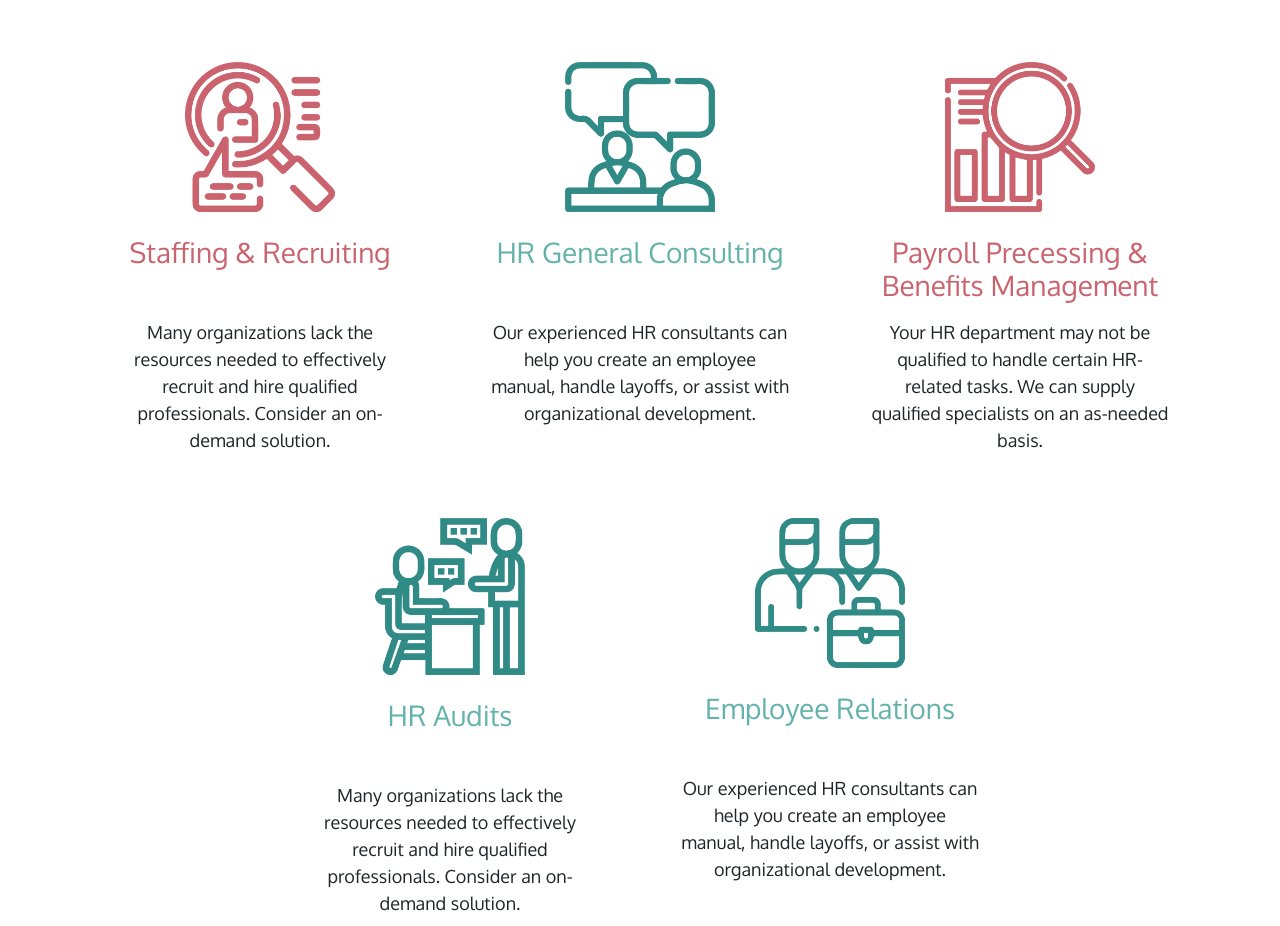
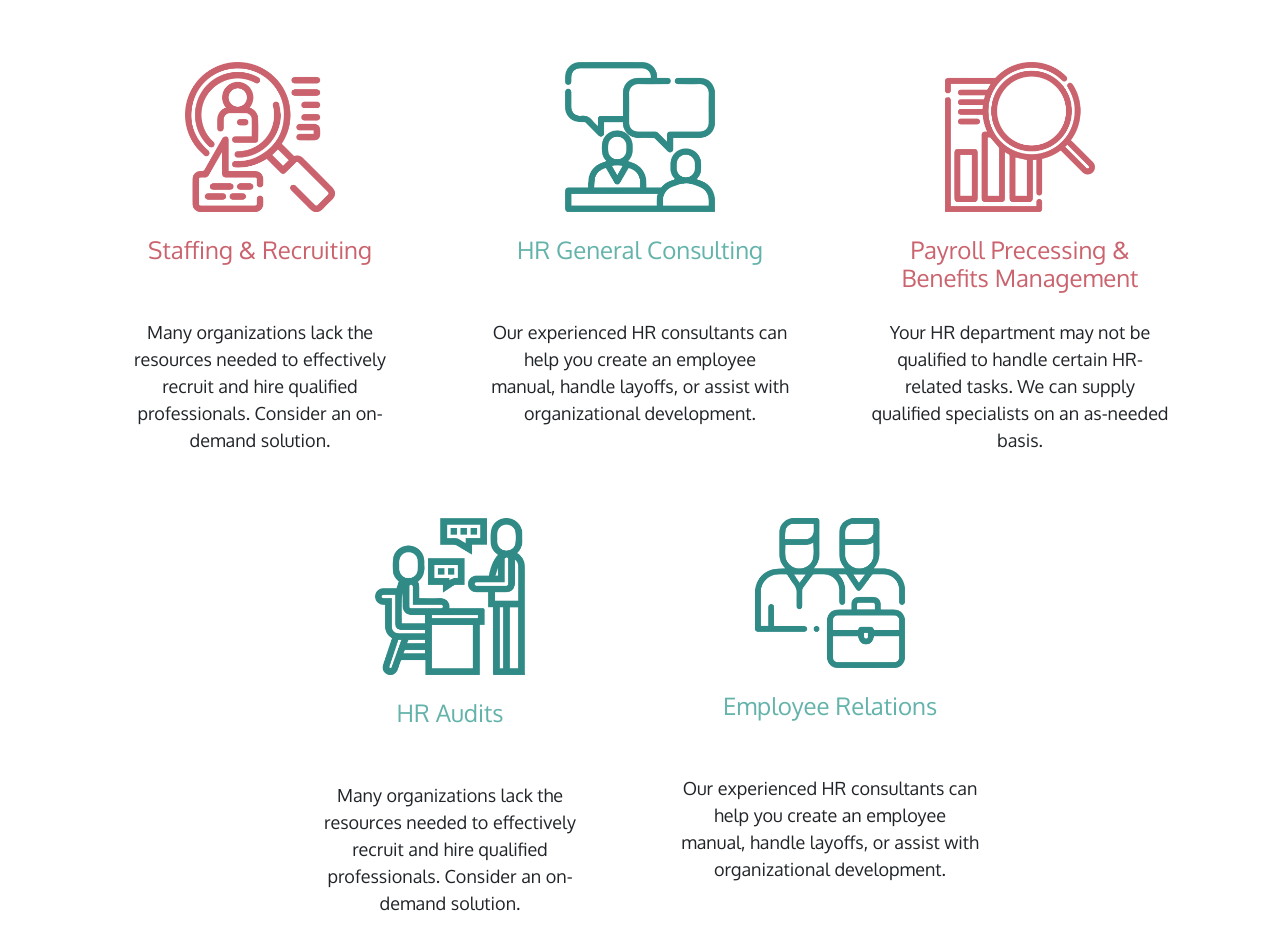
Before and after one commit to Minesto23/smartHR, a Django app: page /services/ in a window 1280 px wide. Shown: the part 1021-1947 px from the top of the page. Run offline with Django 3.2, Linux system fonts and the light colour scheme; data that the repository does not hold is empty; parts of the project's set-up code (start-up, migrations or seed data) failed here and were passed over; some libraries are stand-ins or nearby versions.

Commit message:
h3 a h4 services

```diff
--- a/services/templates/services/services.html
+++ b/services/templates/services/services.html
@@ -79,7 +79,7 @@
               <div class=" d-flex justify-content-center">
                 <img src="{% static 'core/images/Recruiting.png' %}" alt="" class="img-fluid" style="max-width: 150px;">
               </div>
-              <h3 class="mt-4 red">Staffing & Recruiting</h3>
+              <h4 class="mt-4 red">Staffing & Recruiting</h4>
               <p>Many organizations lack the resources needed to effectively
                  recruit and hire qualified professionals. Consider an on-demand solution.
               </p>
@@ -101,7 +101,7 @@
               <div class=" d-flex justify-content-center">
                 <img src="{% static 'core/images/Consulting.png' %}" alt="" class="img-fluid" style="max-width: 150px;">
               </div>
-              <h3 class="mt-4 green">HR General Consulting</h3>
+              <h4 class="mt-4 green">HR General Consulting</h4>
               <p>Our experienced HR consultants can help you create an employee manual,
                  handle layoffs, or assist with organizational development.
               </p>
@@ -123,7 +123,7 @@
               <div class=" d-flex justify-content-center">
                 <img src="{% static 'core/images/Analysis.png' %}" alt="" class="img-fluid" style="max-width: 150px;">
               </div>
-              <h3 class="mt-4 red">Payroll Precessing & Benefits Management</h3>
+              <h4 class="mt-4 red">Payroll Precessing & Benefits Management</h4>
               <p>Your HR department may not be qualified to handle certain HR-related tasks.
                  We can supply qualified specialists on an as-needed basis.
               </p>
@@ -144,7 +144,7 @@
               <div class=" d-flex justify-content-center">
                 <img src="{% static 'core/images/Counsel.png' %}" alt="" class="img-fluid" style="max-width: 150px;">
               </div>
-              <h3 class="mt-4 green">HR Audits</h3>
+              <h4 class="mt-4 green">HR Audits</h4>
               <p>Many organizations lack the resources needed to effectively
                  recruit and hire qualified professionals. Consider an on-demand solution.
               </p>
@@ -162,7 +162,7 @@
               <div class=" d-flex justify-content-center">
                 <img src="{% static 'core/images/Relations.png' %}" alt="" class="img-fluid" style="max-width: 150px;">
               </div>
-              <h3 class="mt-4 green">Employee Relations</h3>
+              <h4 class="mt-4 green">Employee Relations</h4>
               <p>Our experienced HR consultants can help you create an employee manual,
                  handle layoffs, or assist with organizational development.
               </p>
```
Also changed, not shown: core/templates/core/home.html (line endings or trailing spaces).
